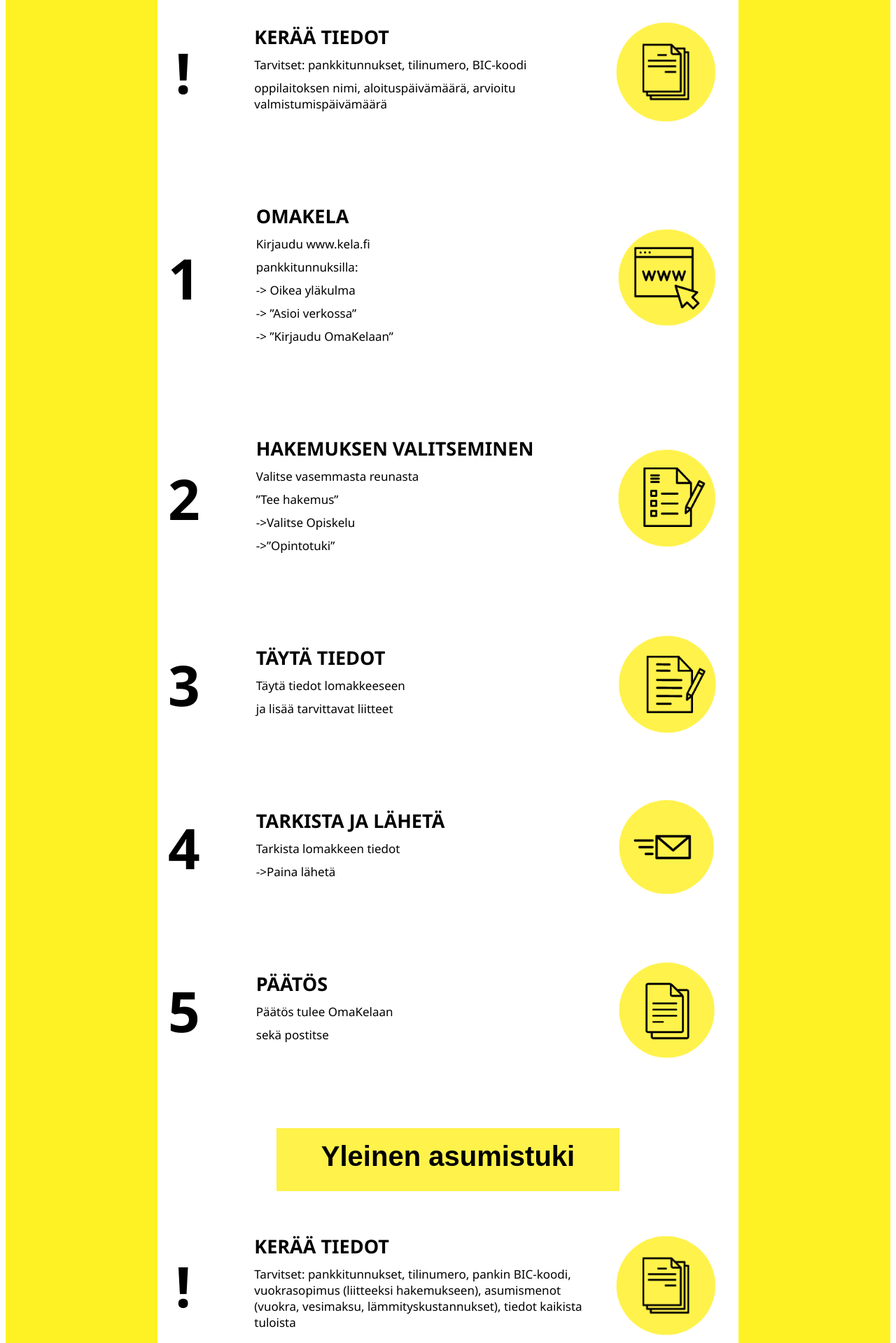
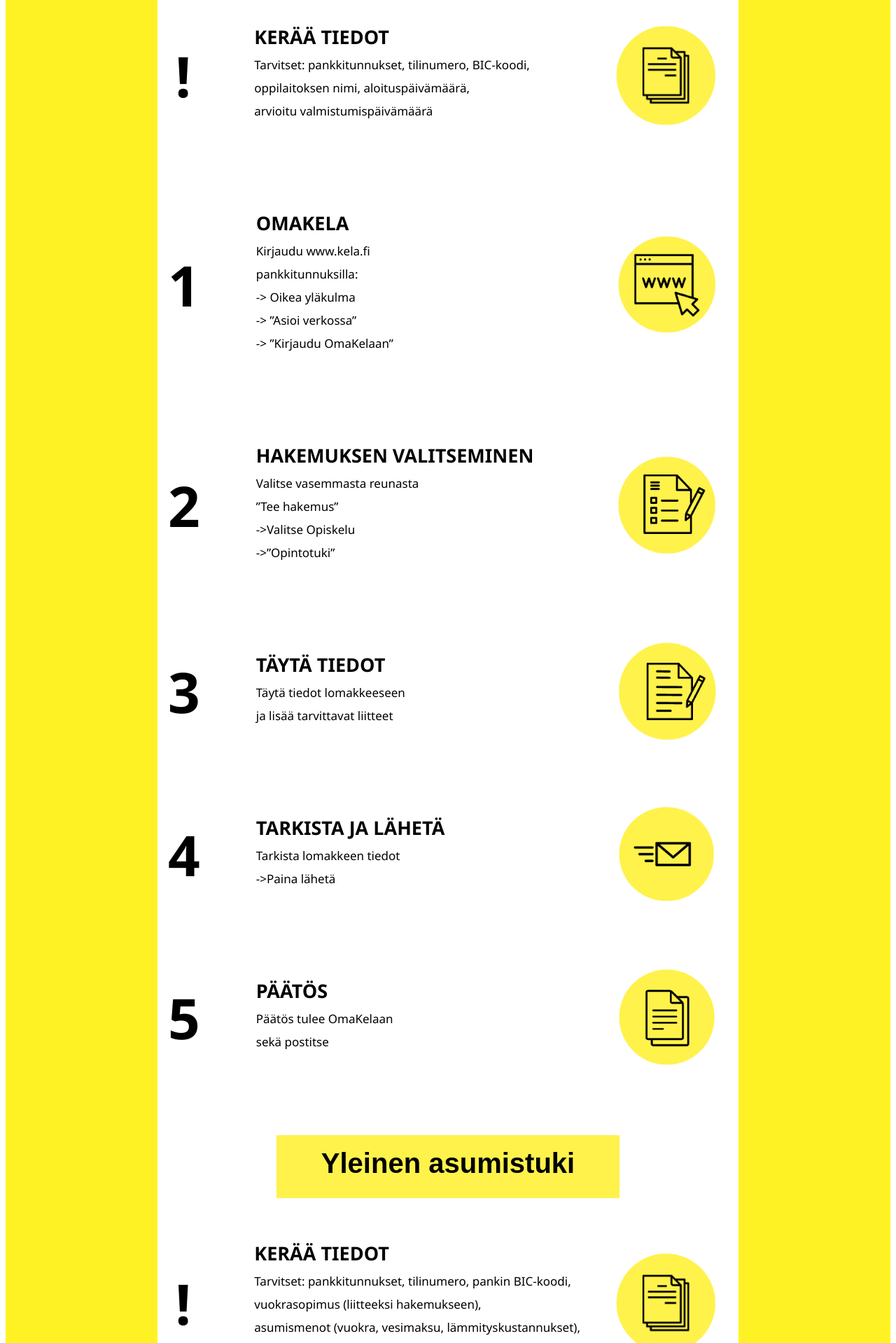
Before and after one commit to opadevelopment/DjangoWebsite, a Django app: page /opiskelija/ in a window 1280 px wide. Shown: the part 560-2479 px from the top of the page at 70% size. Run offline with Django 4.2, Linux system fonts and the light colour scheme.

Commit message:
tekstiä muutettu

```diff
--- a/website/static/base.css
+++ b/website/static/base.css
@@ -167,7 +167,7 @@
 }
 
 
-/* opiskelija sivu asumistuki*/
+/* opiskelija sivu*/
 .container {
   display: flex;
   flex-wrap: wrap;
@@ -175,6 +175,7 @@
   align-items: center;
   margin: 0 auto;
   max-width: 800px;
+  white-space: nowrap;
 }
 
 .box {
@@ -216,6 +217,7 @@
 }
 
 .text {
+  display: inline-block;
   flex: 1;
   font-size: 17px;
   margin-bottom: 10px;
--- a/website/templates/opiskelija.html
+++ b/website/templates/opiskelija.html
@@ -37,8 +37,10 @@
       <div class="step">!</div>
       <div class="content">
         <div class="header">KERÄÄ TIEDOT</div>
-        <div class="text">Tarvitset: pankkitunnukset, tilinumero, BIC-koodi </div>
-        <div class="text">oppilaitoksen nimi, aloituspäivämäärä, arvioitu valmistumispäivämäärä</div>
+        <div class="text">Tarvitset: pankkitunnukset, tilinumero, BIC-koodi, </div>
+        <div class="text">oppilaitoksen nimi, aloituspäivämäärä,</div>
+        <div class="text">arvioitu valmistumispäivämäärä</div>
+
       </div>
       <div class="image-wrapper">
         <img class="image" src="{% static 'paperipino.png' %}" alt="Example Image">
@@ -127,13 +129,10 @@
       <div class="step">!</div>
       <div class="content">
         <div class="header">KERÄÄ TIEDOT</div>
-        <div class="text">Tarvitset: pankkitunnukset, tilinumero, pankin BIC-koodi,
-
-            vuokrasopimus (liitteeksi hakemukseen),
-
-            asumismenot (vuokra, vesimaksu, lämmityskustannukset),
-
-            tiedot kaikista tuloista  </div>
+        <div class="text">Tarvitset: pankkitunnukset, tilinumero, pankin BIC-koodi,</div>
+        <div class="text">vuokrasopimus (liitteeksi hakemukseen),</div>
+        <div class="text">asumismenot (vuokra, vesimaksu, lämmityskustannukset),</div>
+        <div class="text">tiedot kaikista tuloista</div>
       </div>
       <div class="image-wrapper">
         <img class="image" src="{% static 'paperipino.png' %}" alt="Example Image">
```
